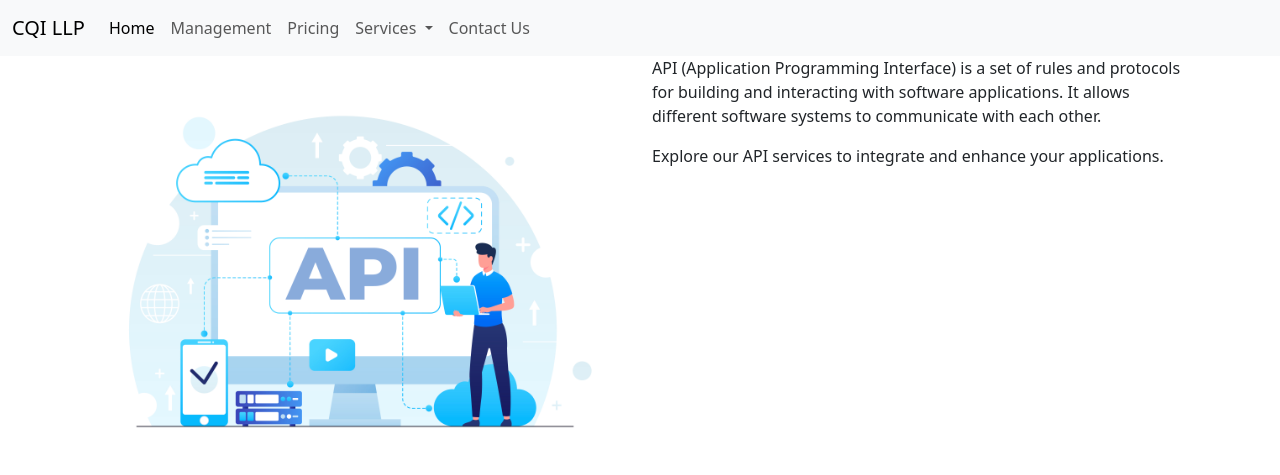
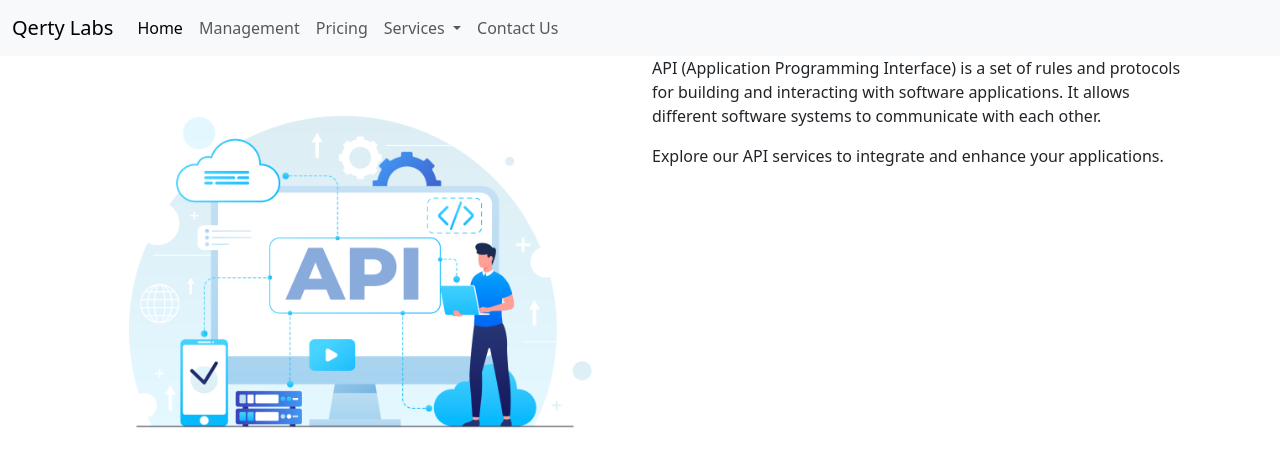
Before and after one commit to UCSPavanKumar/CGQLabs, a Django app: page /src/api/ in a window 1280 px wide. Shown: the top 475 px of the page. Run offline with Django 5.2, Linux system fonts and the light colour scheme.

Commit message:
changed title of the company

```diff
--- a/templates/base.html
+++ b/templates/base.html
@@ -9,7 +9,7 @@
     <link href="https://cdn.jsdelivr.net/npm/bootstrap@5.3.7/dist/css/bootstrap.min.css" rel="stylesheet" integrity="sha384-LN+7fdVzj6u52u30Kp6M/trliBMCMKTyK833zpbD+pXdCLuTusPj697FH4R/5mcr" crossorigin="anonymous">
     <link rel="stylesheet" href="{% static 'css/index.css' %}">
     {% endblock %}
-    {% block title %}<title>CGQ Labs | Home</title>{% endblock %}
+    {% block title %}<title>Qerty Labs| Home</title>{% endblock %}
     {% block js_files %}
     <script src="https://cdn.jsdelivr.net/npm/bootstrap@5.3.7/dist/js/bootstrap.bundle.min.js" integrity="sha384-ndDqU0Gzau9qJ1lfW4pNLlhNTkCfHzAVBReH9diLvGRem5+R9g2FzA8ZGN954O5Q" crossorigin="anonymous"></script>
     <script src="https://code.jquery.com/jquery-3.7.1.min.js" integrity="sha256-/JqT3SQfawRcv/BIHPThkBvs0OEvtFFmqPF/lYI/Cxo=" crossorigin="anonymous"></script>
--- a/templates/nav.html
+++ b/templates/nav.html
@@ -1,7 +1,7 @@
 {%block nav%}
 <nav class="navbar navbar-expand-lg bg-body-tertiary">
   <div class="container-fluid">
-    <a class="navbar-brand" href="#">CQI LLP</a>
+    <a class="navbar-brand" href="#">Qerty Labs</a>
     <button class="navbar-toggler" type="button" data-bs-toggle="collapse" data-bs-target="#navbarNavDropdown" aria-controls="navbarNavDropdown" aria-expanded="false" aria-label="Toggle navigation">
       <span class="navbar-toggler-icon"></span>
     </button>
```
